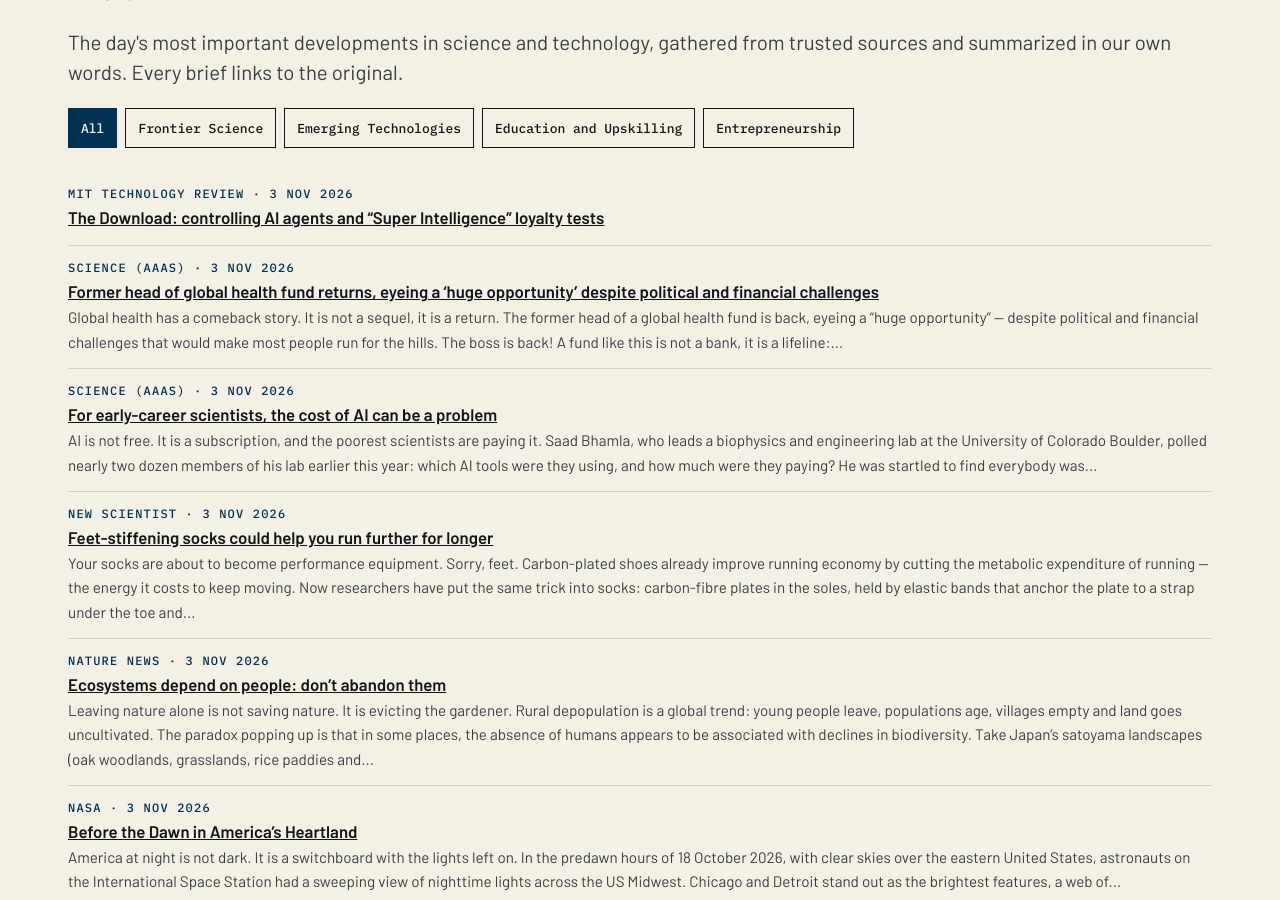
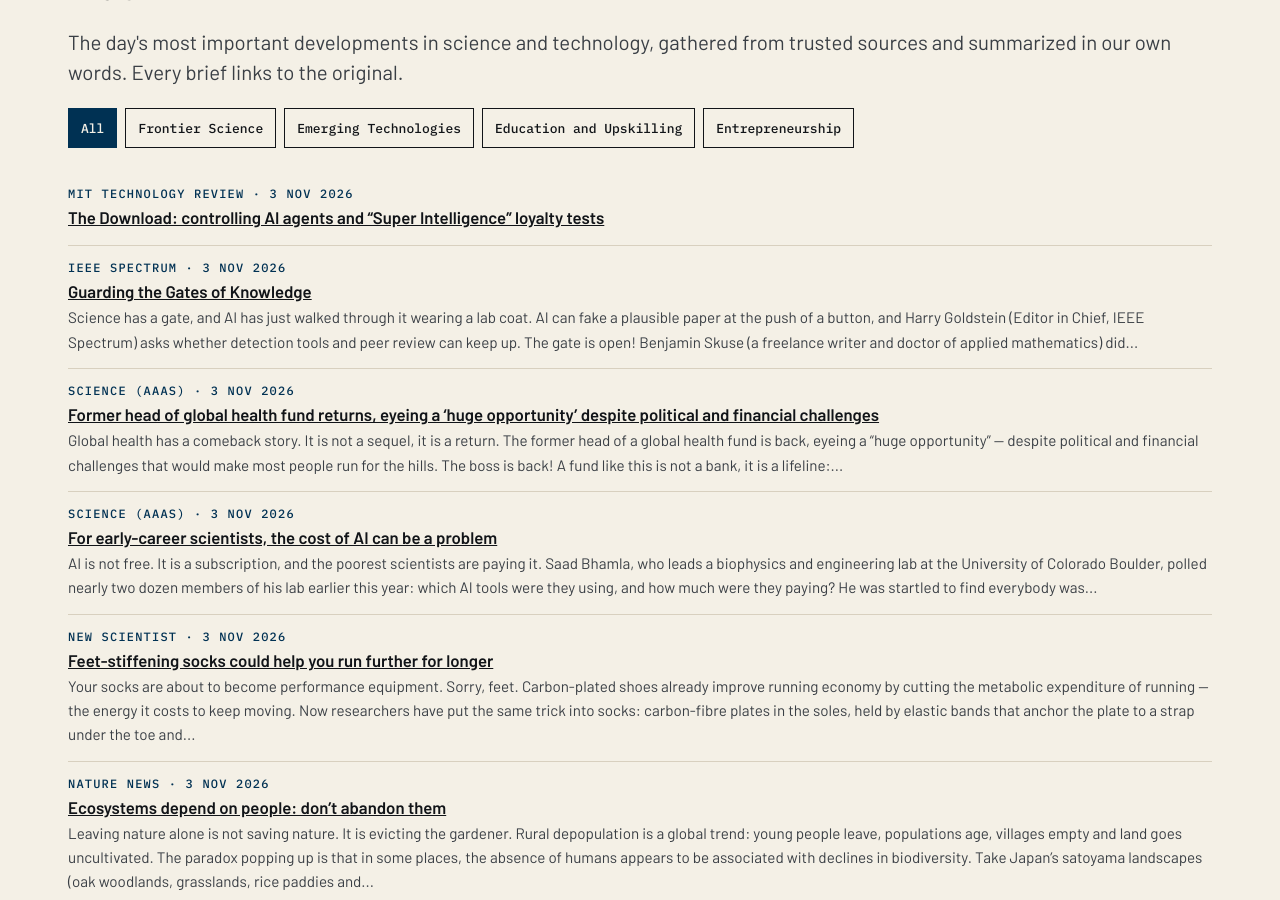
Before and after one commit to katz-news/katz.news, a Jekyll site: the page built from briefs/index.html, in a window 1280 px wide and 900 px high, scrolled down 392 px. Built offline with Jekyll 4.4.1, drawn with Linux system fonts in a browser that asks for light colours.

Commit message:
Publish 2026-11-05

```diff
--- a/_data/build.yml
+++ b/_data/build.yml
@@ -1 +1 @@
-published_at: 2026-11-05T11:08:18Z
+published_at: 2026-11-05T11:11:59Z
--- /dev/null
+++ b/_posts/briefs/2026-11-04-guarding-the-gates-of-knowledge.md
@@ -0,0 +1,17 @@
+---
+published: true
+title: Guarding the Gates of Knowledge
+date: 2026-11-03
+section: technology
+source_name: IEEE Spectrum
+source_url: https://spectrum.ieee.org/ai-slop-trust-science
+---
+Science has a gate, and AI has just walked through it wearing a lab coat.
+
+AI can fake a plausible paper at the push of a button, and Harry Goldstein (Editor in Chief, IEEE Spectrum) asks whether detection tools and peer review can keep up. The gate is open! Benjamin Skuse (a freelance writer and doctor of applied mathematics) did it: “He basically hit ‘run experiment’ and ‘write paper.’ And then he didn't do a damn thing to it.” (Eliza Strickland, features and AI beat editor) — and was surprised at just how effortless it was.
+
+IEEE's human-review processes and research-integrity checkers were the gatekeepers put to the test. Scholarly publishers are not the only ones holding the line: Wikipedia's WikiProject AI Cleanup, a volunteer effort founded by Ellia Lebleu, detects and deletes AI-generated material from the platform.
+
+“Wikipedia is known as a repository of human-generated information, and they want to hold on to that,” says Strickland. “Who knows how long they'll be able to do that.” If the scientific record cannot be assumed trustworthy, the uncertainty delights quantum scientists and grifters who thrive where nothing is certain (sorry, facts). It is Jurassic Park, except the dinosaurs are footnotes and the park rangers are peer reviewers.
+
+Conclusion: knowledge is not a library. It is a nightclub with a bouncer.
```
